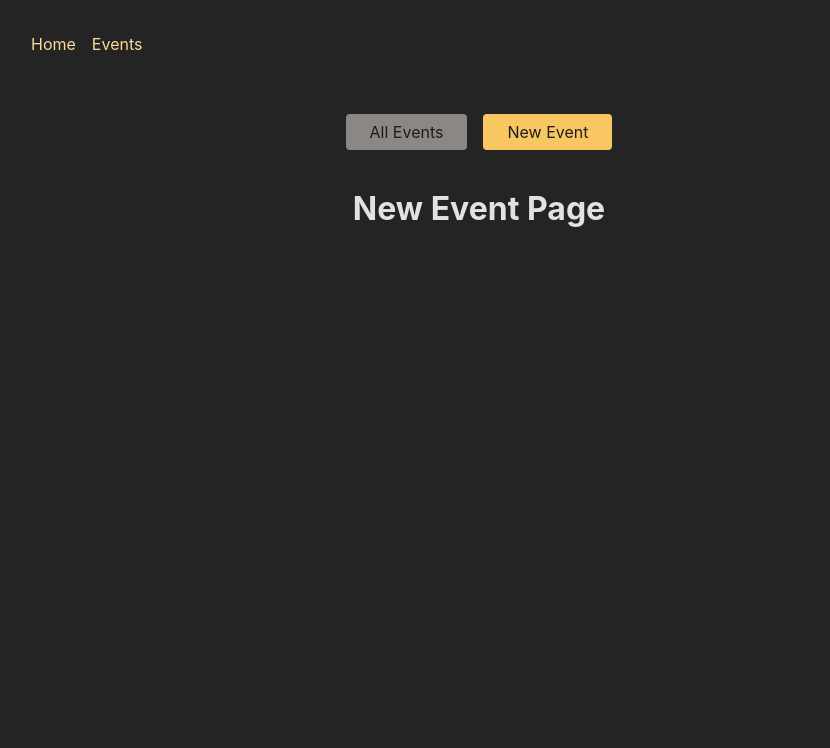
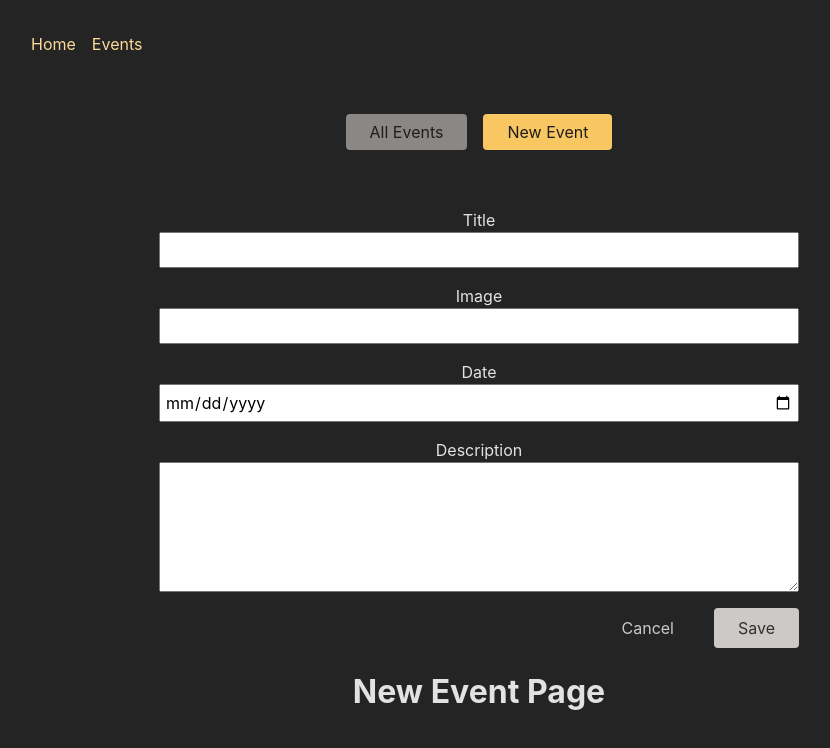
Before and after one commit to nazar-koltsun/react-router-app, a React (Create React App) app in the folder frontend/: page /events/new in a window 1280 px wide. Shown: the top 748 px of the page, without its empty margins (161-991 px from the left). Built offline with nearby package versions, Linux system fonts and the light colour scheme.

Commit message:
New event form

```diff
--- a/frontend/src/App.js
+++ b/frontend/src/App.js
@@ -5,7 +5,9 @@ import EventsLayout from './layouts/EventsLayout';
 import HomePage from './pages/HomePage';
 import EventsPage from './pages/EventsPage';
 import EventDetailPage from './pages/EventDetailPage';
-import NewEventPage from './pages/NewEventPage';
+import NewEventPage, {
+  action as newEventPageAction,
+} from './pages/NewEventPage';
 import EditEventPage from './pages/EditEventPage';
 import ErrorPage from './pages/ErrorPage';
 
@@ -44,11 +46,12 @@ const router = createBrowserRouter([
                 path: 'edit',
                 element: <EditEventPage />,
               },
-            ]
+            ],
           },
           {
             path: 'new',
             element: <NewEventPage />,
+            action: newEventPageAction,
           },
         ],
       },
--- a/frontend/src/components/EventForm.js
+++ b/frontend/src/components/EventForm.js
@@ -1,4 +1,4 @@
-import { useNavigate } from 'react-router-dom';
+import { Form, useNavigate } from 'react-router-dom';
 
 import classes from './EventForm.module.css';
 
@@ -10,30 +10,30 @@ function EventForm({ method, event }) {
   }
 
   return (
-    <form className={classes.form}>
+    <Form className={classes.form} method={method}>
       <p>
         <label htmlFor="title">Title</label>
-        <input id="title" defaultValue={event.title} type="text" name="title" required />
+        <input id="title" defaultValue={event?.title || ''} type="text" name="title" required />
       </p>
       <p>
         <label htmlFor="image">Image</label>
-        <input id="image" defaultValue={event.image} type="url" name="image" required />
+        <input id="image" defaultValue={event?.image || ''} type="url" name="image" required />
       </p>
       <p>
         <label htmlFor="date">Date</label>
-        <input id="date" defaultValue={event.date} type="date" name="date" required />
+        <input id="date" defaultValue={event?.date || ''} type="date" name="date" required />
       </p>
       <p>
         <label htmlFor="description">Description</label>
-        <textarea id="description" defaultValue={event.description} date name="description" rows="5" required />
+        <textarea id="description" defaultValue={event?.description || ''} date name="description" rows="5" required />
       </p>
       <div className={classes.actions}>
         <button type="button" onClick={cancelHandler}>
           Cancel
         </button>
-        <button>Save</button>
+        <button type='submit'>Save</button>
       </div>
-    </form>
+    </Form>
   );
 }
 
--- a/frontend/src/pages/NewEventPage.js
+++ b/frontend/src/pages/NewEventPage.js
@@ -1,7 +1,36 @@
+import { json, redirect } from "react-router-dom";
+import EventForm from "../components/EventForm";
+
 const NewEventPage = () => {
   return (
-    <h1>New Event Page</h1>
+    <>
+      <EventForm method='post' />
+      <h1>New Event Page</h1>
+    </>
   )
 }
 
+export const action = async ({ params, request }) => {
+  let formData = await request.formData();
+
+  const eventData = {
+    title: formData.get('title'),
+    image: formData.get('image'),
+    date: formData.get('date'),
+    description: formData.get('description'),
+  }
+
+  const res = await fetch('http://localhost:8080/events', {
+    method: 'post',
+    body: JSON.stringify(eventData),
+    headers: {
+      "Content-type": "application/json"
+    }
+  });
+
+  if (!res.ok) throw json({message: 'Could not save event'}, {status: 500});
+
+  return redirect('/events');
+};
+
 export default NewEventPage;
```
